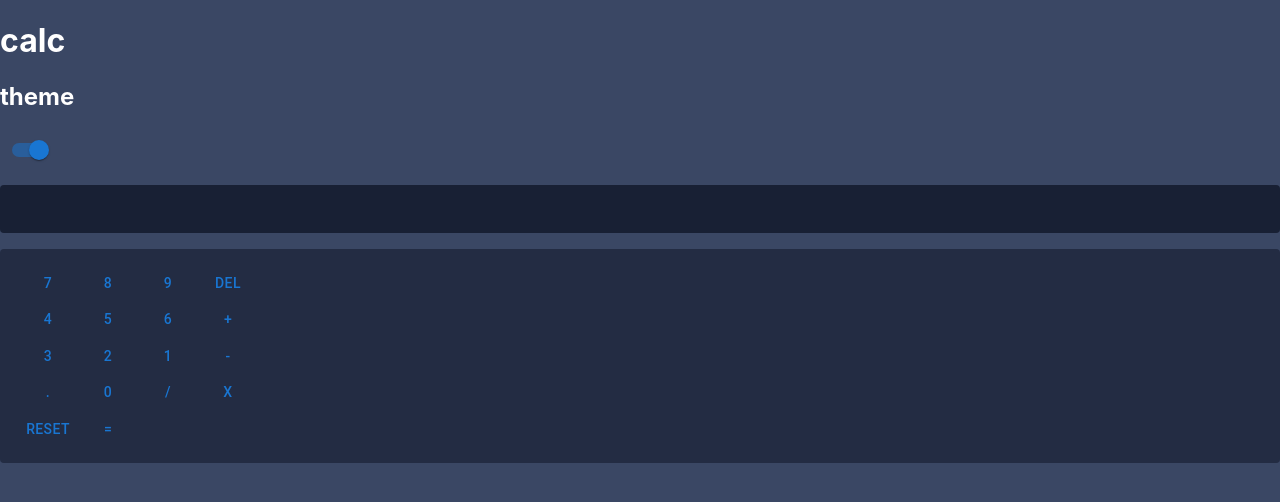
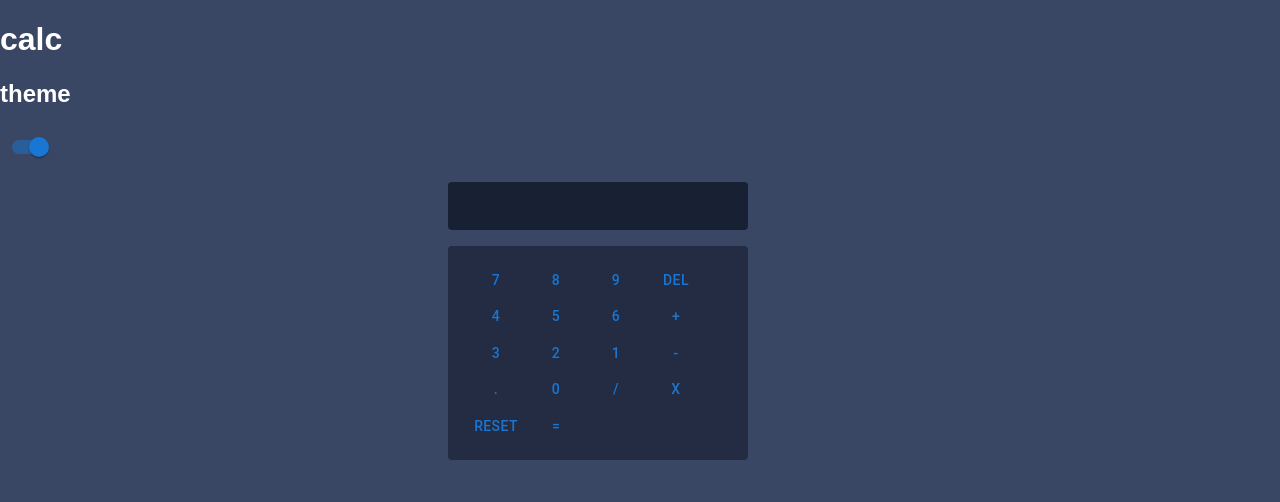
Before and after one commit to ChristalBell/my-calculator, a React (Create React App) app: page / in a window 1280 px wide. Shown: the top 502 px of the page. Built offline with nearby package versions, Linux system fonts and the light colour scheme.

Commit message:
trying to add theme for buttons

```diff
--- a/src/components/Keypad.js
+++ b/src/components/Keypad.js
@@ -1,8 +1,12 @@
-import { Button } from "@mui/material";
+import { Button, ThemeProvider, createTheme } from "@mui/material";
 import React, { useReducer } from "react";
 import DigitButton from "./DigitButton";
 import OperationButton from "./OperationButton";
 import "./styles.css";
+<style>
+  @import
+  url('https://fonts.googleapis.com/css2?family=League+Spartan:wght@700&display=swap');
+</style>;
 
 export const ACTIONS = {
   ADD_DIGIT: "add-digit",
@@ -138,7 +142,14 @@ function Keypad() {
     {}
   );
 
+  const theme = createTheme({
+    palette: {
+      main: "#fefefe",
+    },
+  });
+
   return (
+    <ThemeProvider theme={theme}>
       <div className="calculator-grid">
         <div className="output">
           <div className="previous-operand">
@@ -166,10 +177,15 @@ function Keypad() {
           <DigitButton digit="0" dispatch={dispatch} />
           <OperationButton operation="/" dispatch={dispatch} />
           <OperationButton operation="x" dispatch={dispatch} />
-        <Button onClick={() => dispatch({ type: ACTIONS.CLEAR })}>RESET</Button>
-        <Button onClick={() => dispatch({ type: ACTIONS.EVALUATE })}>=</Button>
+          <Button onClick={() => dispatch({ type: ACTIONS.CLEAR })}>
+            RESET
+          </Button>
+          <Button onClick={() => dispatch({ type: ACTIONS.EVALUATE })}>
+            =
+          </Button>
         </div>
       </div>
+    </ThemeProvider>
   );
 }
 
--- a/src/components/styles.css
+++ b/src/components/styles.css
@@ -1,12 +1,14 @@
 .calculator-grid {
   display: grid;
+  padding-left: 35%;
+  width: 300px;
 }
 .output {
   background: hsl(224, 36%, 15%);
   border-radius: 0.25rem;
   color: hsl(0, 0%, 100%);
   font-weight: bolder;
-  font-size: 700;
+  font-size: x-large;
   margin: 1rem 0;
   text-align: right;
   padding: 1.5rem;
@@ -22,4 +24,5 @@
 body {
   background: hsl(222, 26%, 31%);
   color: hsl(0, 0%, 100%);
+  font-family: "League Spartan", sans-serif;
 }
```
Lines whose indentation alone changed are shown as unchanged.
